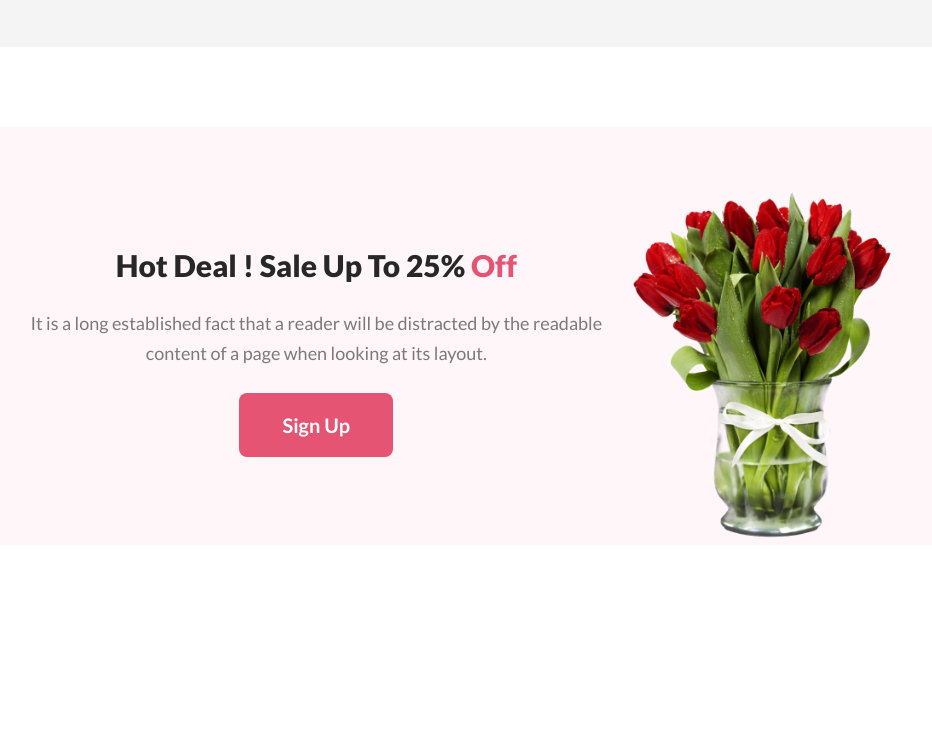
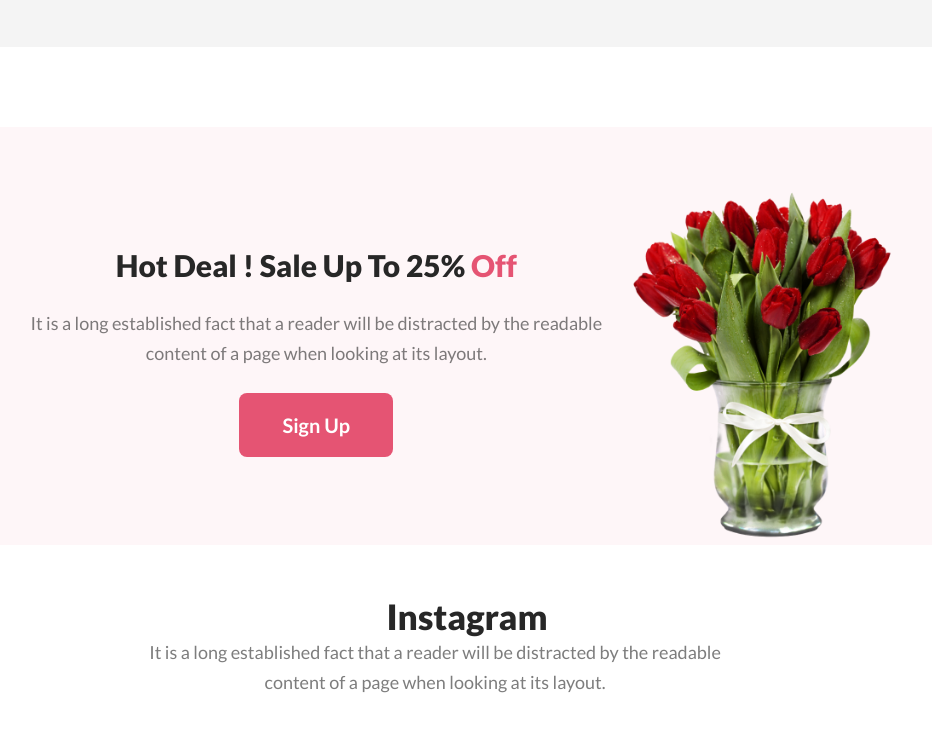
Before and after one commit to parvezhossain55/flower, a plain HTML site: page index.html in a window 1280 px wide. Shown: the part 1552-2283 px from the top of the page, without its empty margins (173-1105 px from the left). Before the commit the page ends 2097 px from the top, so only its background shows below. Drawn offline with Linux system fonts and the light colour scheme.

Commit message:
instagram section ends

```diff
--- a/index.html
+++ b/index.html
@@ -84,6 +84,7 @@
 <!-- support section ends -->
 
 <!-- hot deal section starts -->
+
 <section class="hot">
     <div class="dealall">
     <div class="deal">
@@ -96,6 +97,16 @@
     </div>
 </div>
 </section>
+<!-- hot deal section ends -->
+
+<!-- instagram section starts -->
+<section class="instagram">
+    <div class="instagram-content">
+    <h3 class="instagram-title">Instagram</h3>
+    <p class="instagram-des">It is a long established fact that a reader will be distracted by the readable content of a page when looking at its layout.</p>
+</div>
+</section>
+<!-- instagram section ends -->
 
     </main>
     <footer>
--- a/style.css
+++ b/style.css
@@ -297,9 +297,7 @@ display: block;
 margin: 25px auto;
 
 }
-.img-deal{
 
-}
 .img-deal>img{
     width: 90%;
     display: block;
@@ -307,3 +305,30 @@ margin: 25px auto;
 
 
 }
+/* support section ends */
+
+/* instagram section strats */
+.instagram-content{
+    width: 50%;
+    margin: 50px auto;
+}
+.instagram-title{
+    color: #272727;
+text-align: center;
+font-family: Lato;
+font-size: 35px;
+font-style: normal;
+font-weight: 800;
+line-height: normal;
+}
+
+.instagram-des{
+    color: rgba(39, 39, 39, 0.60);
+text-align: center;
+font-family: Lato;
+font-size: 18px;
+font-style: normal;
+font-weight: 400;
+line-height: 30px;
+width: 90%;
+}
```
